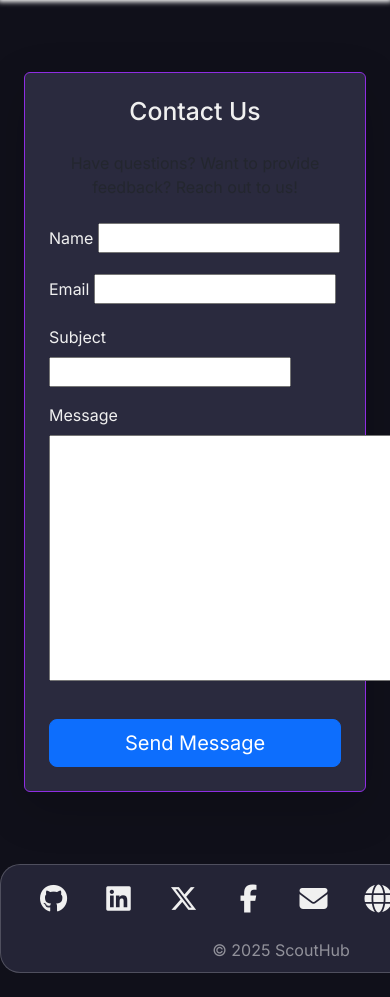
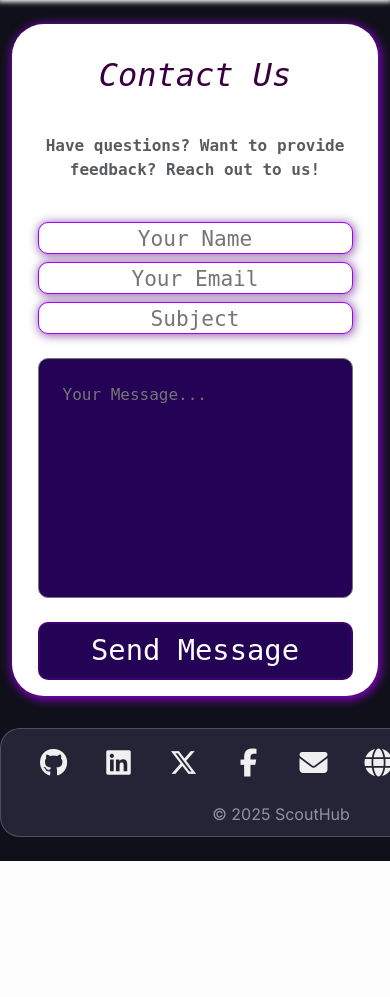
Before and after one commit to Tarik-Box/ScoutHub, a Django app: page /contact/ in a window 390 px wide; the page is wider, and only the part inside the window is pictured. Shown: the part 109-1106 px from the top of that part. After the commit the page ends 970 px from the top of that part, so only its background shows below. Run offline with Django 5.2, Linux system fonts and the light colour scheme.

Commit message:
style: Apply custom form styling and responsiveness
Refactor forms for custom styling and responsiveness.

- Applied custom CSS to contact, login, and registration forms.
- Adjusted form element dimensions and added media queries for responsiveness.

```diff
--- a/accounts/templates/accounts/login.html
+++ b/accounts/templates/accounts/login.html
@@ -3,12 +3,12 @@
 {% block title %}Login{% endblock %}
 
 {% block content %}
-<div class="login-form">
+<div class="contact-container">
     <h2>Login</h2>
-    <form method="post">
+    <form method="post" class="contact-form">
         {% csrf_token %}
         {{ form.as_p }}
-        <button type="submit">Login</button>
+        <button type="submit" class="submit">Login</button>
     </form>
     <p>Don't have an account? <a href="{% url 'accounts:register' %}">Register here</a>.</p>
 </div>
--- a/accounts/templates/accounts/register.html
+++ b/accounts/templates/accounts/register.html
@@ -3,12 +3,12 @@
 {% block title %}Register{% endblock %}
 
 {% block content %}
-<div class="registration-form">
+<div class="contact-container">
     <h2>Register</h2>
-    <form method="post">
+    <form method="post" class="contact-form">
         {% csrf_token %}
         {{ form.as_p }}
-        <button type="submit">Register</button>
+        <button type="submit" class="submit">Register</button>
     </form>
     <p>Already have an account? <a href="{% url 'accounts:login' %}">Login here</a>.</p>
 </div>
--- a/accounts/views.py
+++ b/accounts/views.py
@@ -1,7 +1,7 @@
 from django.shortcuts import render, redirect
 from django.contrib.auth import login
 from django.contrib.auth.views import LoginView  # NEW IMPORT
-from .forms import CustomUserCreationForm
+from .forms import CustomUserCreationForm, CustomAuthenticationForm # MODIFIED IMPORT
 from django.urls import reverse_lazy  # NEW IMPORT
 
 
@@ -21,7 +21,7 @@ class CustomLoginView(LoginView):
     """Custom view for user login, extending Django's built-in LoginView."""
 
     template_name = "accounts/login.html"
-    fields = "__all__"
+    authentication_form = CustomAuthenticationForm # NEW LINE: Use our custom form
     redirect_authenticated_user = (
         True  # Redirects authenticated users away from this view
     )
--- a/web/forms.py
+++ b/web/forms.py
@@ -1,7 +1,7 @@
 from django import forms
 
 class ContactForm(forms.Form):
-    name = forms.CharField(max_length=100)
-    email = forms.EmailField()
-    subject = forms.CharField(max_length=100)
-    message = forms.CharField(widget=forms.Textarea)
+    name = forms.CharField(max_length=100, widget=forms.TextInput(attrs={'class': 'input', 'placeholder': 'Your Name'}))
+    email = forms.EmailField(widget=forms.EmailInput(attrs={'class': 'input', 'placeholder': 'Your Email'}))
+    subject = forms.CharField(max_length=100, widget=forms.TextInput(attrs={'class': 'input', 'placeholder': 'Subject'}))
+    message = forms.CharField(widget=forms.Textarea(attrs={'placeholder': 'Your Message...'}))
--- a/web/static/web/css/style.css
+++ b/web/static/web/css/style.css
@@ -299,3 +299,101 @@ main {
     background-color: #8E2DE2; /* Darker background on hover */
     transform: translateY(-2px); /* Slight lift on hover */
 }
+
+/* Contact Form Styling */
+.contact-container {
+    font-family: monospace;
+    font-weight: 600;
+    background-color: #fff;
+    box-shadow: 1px 2px 10px 2px #a400f7bf;
+    color: #38003d;
+    text-align: center;
+    border-radius: 2rem;
+}
+
+.contact-container h3 {
+    padding: 2rem 0;
+    font-size: 2rem;
+    font-style: oblique;
+}
+
+.contact-form {
+    display: flex;
+    flex-direction: column;
+    align-items: center;
+    margin: 0.5rem auto;
+    padding: 1rem 0.5rem;
+    gap: 0.5rem;
+    font-size: 1.2rem;
+}
+
+.contact-form .input {
+    height: 2rem;
+    width: 20rem; /* Increased width */
+    text-align: center;
+    font-size: 1.1em;
+    font-family: monospace;
+    border: 1px solid #a400f7;
+    outline: none;
+    border-radius: 10px;
+    box-shadow: 1px 1px 10px 1px #53017c9a;
+    transition: all 1s ease-in-out;
+}
+
+.contact-form .input:focus {
+    border: 1px solid #ea00ff;
+}
+
+.contact-form .submit {
+    width: 20rem; /* Doubled width */
+    font-family: monospace;
+    font-size: 1.5em;
+    border: 2px solid #53017c9a;
+    border-radius: 10px;
+    padding: 5px; /* Reduced padding for half height */
+    background-color: #240256;
+    color: #fff;
+    margin-top: auto;
+    text-align: center;
+    transition: all 1s;
+}
+
+.contact-form .submit:hover {
+    transform: scale(1.1);
+    background-color: #600569;
+}
+
+.contact-form textarea {
+    background-color: #240256;
+    color: #fff;
+    font-size: 1rem;
+    margin: 1rem auto;
+    padding: 1.5rem;
+    border-radius: 10px;
+    outline: none;
+    line-height: 1.5;
+    width: 30rem; /* Made even wider */
+    height: 15rem;
+    resize: none;
+    transition: all 1s;
+}
+
+.contact-form textarea:hover {
+    cursor: pointer;
+    background-color: #600569;
+}
+
+.contact-container textarea:focus {
+    cursor: text;
+    border-color: #38003d;
+    box-shadow: 1px 2px 10px 2px #a400f7bf;
+}
+
+/* media query for small screens */
+@media (max-width: 768px) {
+    .contact-form .input,
+    .contact-form textarea,
+    .contact-form .submit {
+        width: 90%; /* Make them fill most of the screen */
+    }
+}
--- a/web/templates/web/contact.html
+++ b/web/templates/web/contact.html
@@ -4,11 +4,8 @@
 {% block title %}Contact Us{% endblock %}
 
 {% block content %}
-<div class="container my-5">
-    <div class="row justify-content-center">
-        <div class="col-md-8 col-lg-6">
-            <div class="scout-card p-4 shadow-lg rounded">
-                <h2 class="text-center mb-4">Contact Us</h2>
+<div class="contact-container">
+    <h3>Contact Us</h3>
     <p class="text-center text-muted mb-4">Have questions? Want to provide feedback? Reach out to us!</p>
 
     {% if messages %}
@@ -25,23 +22,12 @@
     <form method="post" class="contact-form">
         {% csrf_token %}
         {% for field in form %}
-                        <div class="mb-3">
-                            <label for="{{ field.id_for_label }}" class="form-label">{{ field.label }}</label>
             {{ field }}
-                            {% if field.help_text %}
-                                <div class="form-text">{{ field.help_text }}</div>
-                            {% endif %}
             {% for error in field.errors %}
                 <div class="alert alert-danger mt-1">{{ error }}</div>
             {% endfor %}
-                        </div>
         {% endfor %}
-                    <div class="d-grid gap-2">
-                        <button type="submit" class="btn btn-primary btn-lg mt-3">Send Message</button>
-                    </div>
+        <button type="submit" class="submit">Send Message</button>
     </form>
 </div>
-        </div>
-    </div>
-</div>
 {% endblock %}
```
Also changed, not shown: accounts/forms.py (+20 -1 lines). Lines whose indentation alone changed are shown as unchanged.
